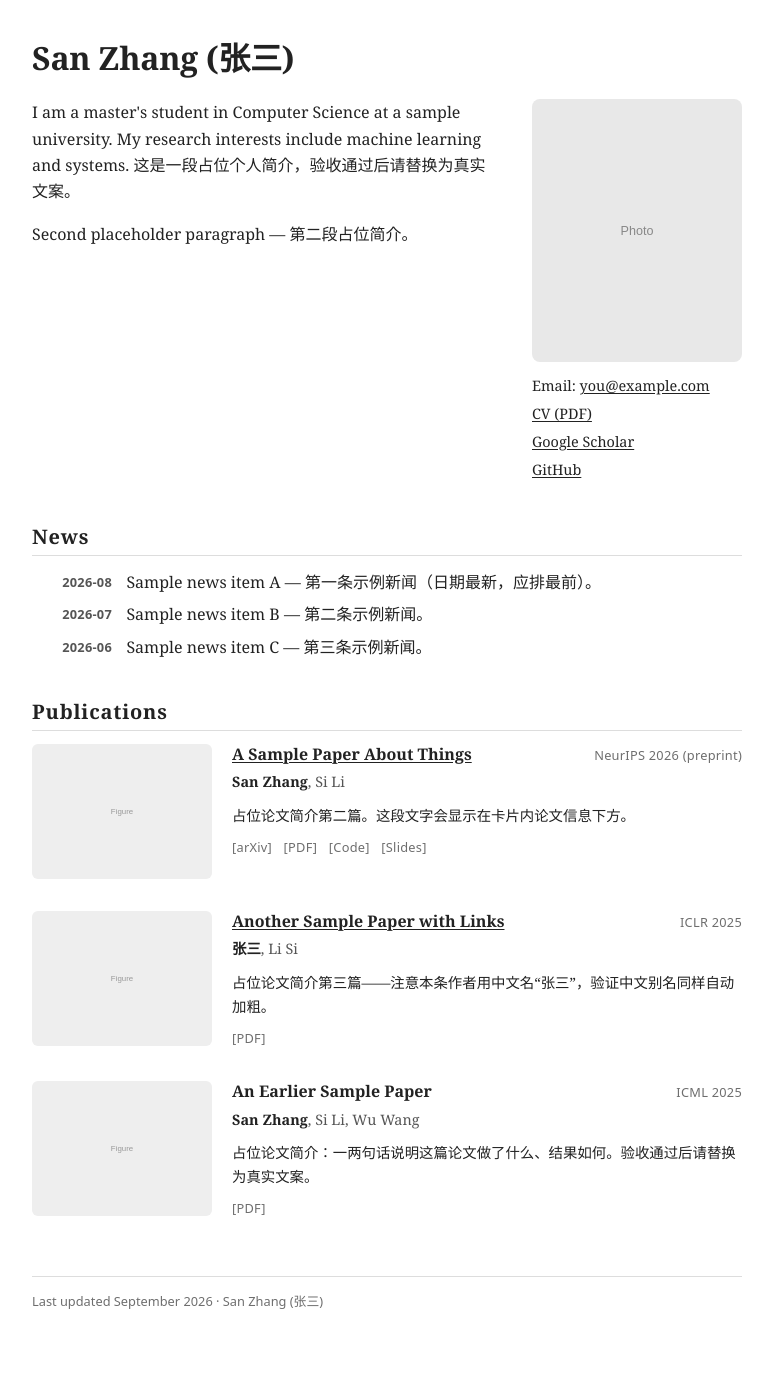
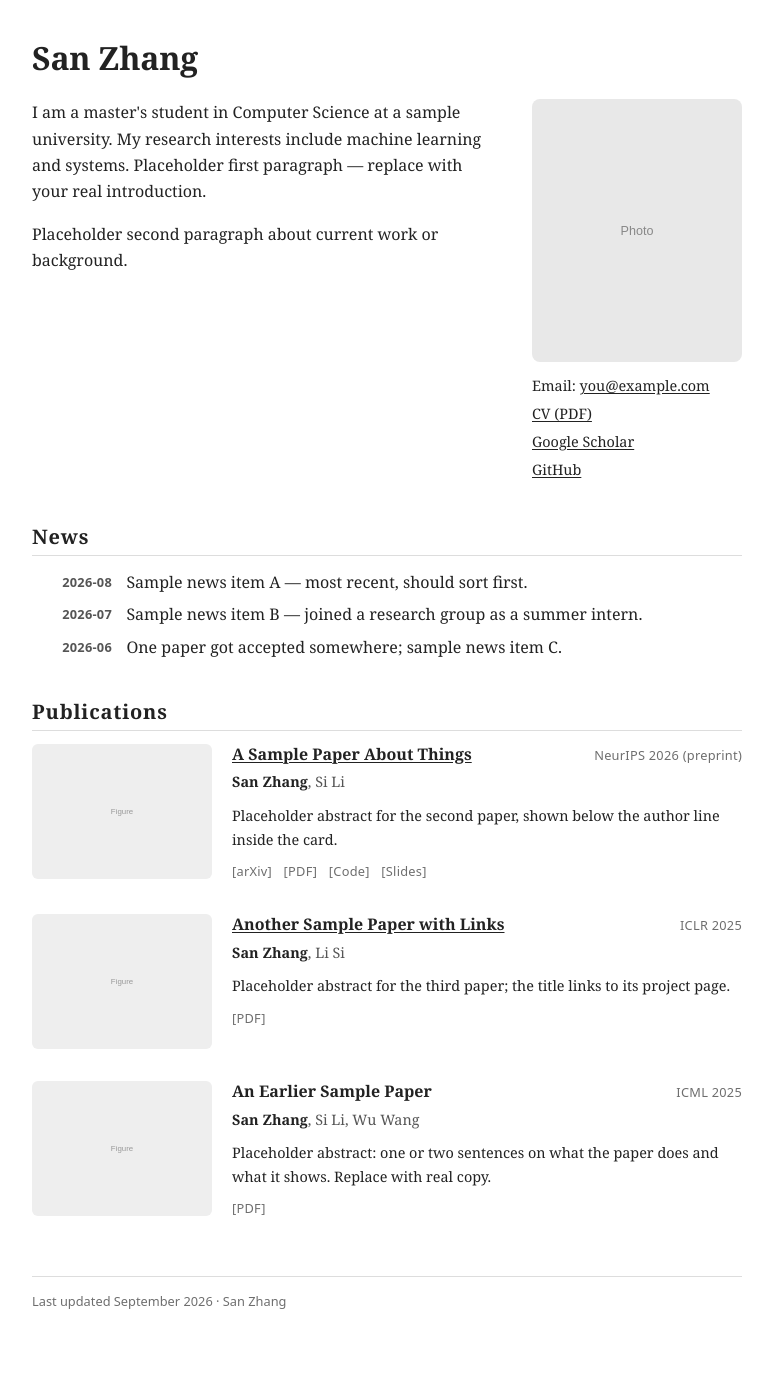
Before and after one commit to Sitaye/sitaye.github.io, a Jekyll site: the page built from index.html, in a window 1280 px wide. Shown: the whole page, without its empty margins (253-1026 px from the left). Built offline with Jekyll 4.4.1, drawn with Linux system fonts in a browser that asks for light colours.

Commit message:
feat: switch site to English-only copy and trim CJK fallbacks from font stacks

```diff
--- a/_config.yml
+++ b/_config.yml
@@ -1,12 +1,11 @@
 title: "San Zhang — Homepage"
-author_name: "San Zhang (张三)"
+author_name: "San Zhang"
 lang: en
-description: "Academic homepage of San Zhang (张三) — machine learning and systems research."
+description: "Academic homepage of San Zhang — machine learning and systems research."
 
-# 出现在论文作者列表中的这些名字会自动加粗
+# Names to auto-bold in publication author lists; list every form you appear under
 author_aliases:
   - "San Zhang"
-  - "张三"
 
 exclude:
   - docs
--- a/_data/news.yml
+++ b/_data/news.yml
@@ -1,6 +1,6 @@
 - date: 2026-06-01
-  text: "Sample news item C — 第三条示例新闻。"
+  text: "One paper got accepted somewhere; sample news item C."
 - date: 2026-08-15
-  text: "Sample news item A — 第一条示例新闻（日期最新，应排最前）。"
+  text: "Sample news item A — most recent, should sort first."
 - date: 2026-07-01
-  text: "Sample news item B — 第二条示例新闻。"
+  text: "Sample news item B — joined a research group as a summer intern."
--- a/_data/publications.yml
+++ b/_data/publications.yml
@@ -3,7 +3,7 @@
   authors: ["San Zhang", "Si Li", "Wu Wang"]
   venue: "ICML 2025"
   figure: /assets/fig-placeholder.svg
-  summary: "占位论文简介：一两句话说明这篇论文做了什么、结果如何。验收通过后请替换为真实文案。"
+  summary: "Placeholder abstract: one or two sentences on what the paper does and what it shows. Replace with real copy."
   links:
     - label: "PDF"
       url: "https://example.com/paper3.pdf"
@@ -14,7 +14,7 @@
   venue: "NeurIPS 2026 (preprint)"
   figure: /assets/fig-placeholder.svg
   project: "https://example.com/project"
-  summary: "占位论文简介第二篇。这段文字会显示在卡片内论文信息下方。"
+  summary: "Placeholder abstract for the second paper, shown below the author line inside the card."
   links:
     - label: "arXiv"
       url: "https://arxiv.org/abs/0000.00000"
@@ -27,11 +27,11 @@
 
 - year: 2025
   title: "Another Sample Paper with Links"
-  authors: ["张三", "Li Si"]
+  authors: ["San Zhang", "Li Si"]
   venue: "ICLR 2025"
   figure: /assets/fig-placeholder.svg
   project: "https://example.com/project2"
-  summary: "占位论文简介第三篇——注意本条作者用中文名“张三”，验证中文别名同样自动加粗。"
+  summary: "Placeholder abstract for the third paper; the title links to its project page."
   links:
     - label: "PDF"
       url: "https://example.com/paper2.pdf"
--- a/assets/style.css
+++ b/assets/style.css
@@ -8,14 +8,14 @@ html { -webkit-text-size-adjust: 100%; }
   --ink-soft: #555;
   --ink-meta: #6e6e6e;
   --rule: #ddd;
-  --sans: system-ui, -apple-system, "Segoe UI", "PingFang SC", "Microsoft YaHei", Arial, sans-serif;
+  --sans: system-ui, -apple-system, "Segoe UI", Arial, sans-serif;
 }
 
 body {
   margin: 0;
   background: #fff;
   color: var(--ink);
-  font-family: Georgia, "Times New Roman", "Songti SC", "SimSun", serif;
+  font-family: Georgia, "Times New Roman", serif;
   font-size: 16px;
   line-height: 1.65;
 }
--- a/index.html
+++ b/index.html
@@ -4,8 +4,8 @@ title: "San Zhang — Homepage"
 ---
 <div class="intro-cols">
   <div class="bio">
-    <p>I am a master's student in Computer Science at a sample university. My research interests include machine learning and systems. 这是一段占位个人简介，验收通过后请替换为真实文案。</p>
-    <p>Second placeholder paragraph — 第二段占位简介。</p>
+    <p>I am a master's student in Computer Science at a sample university. My research interests include machine learning and systems. Placeholder first paragraph — replace with your real introduction.</p>
+    <p>Placeholder second paragraph about current work or background.</p>
   </div>
   <aside class="portrait">
     <img src="{{ '/assets/photo-placeholder.svg' | relative_url }}" alt="Portrait of San Zhang">
```
